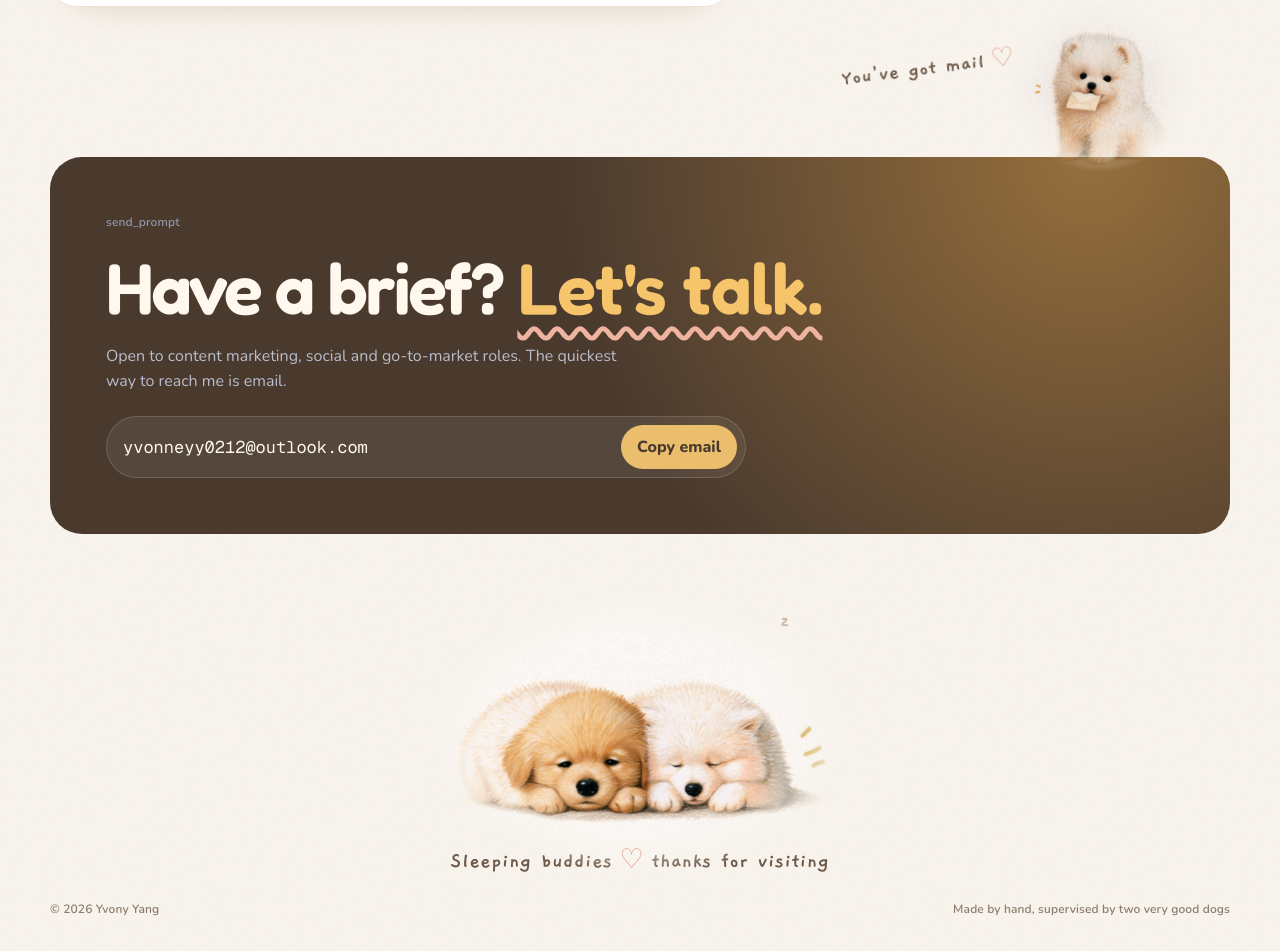
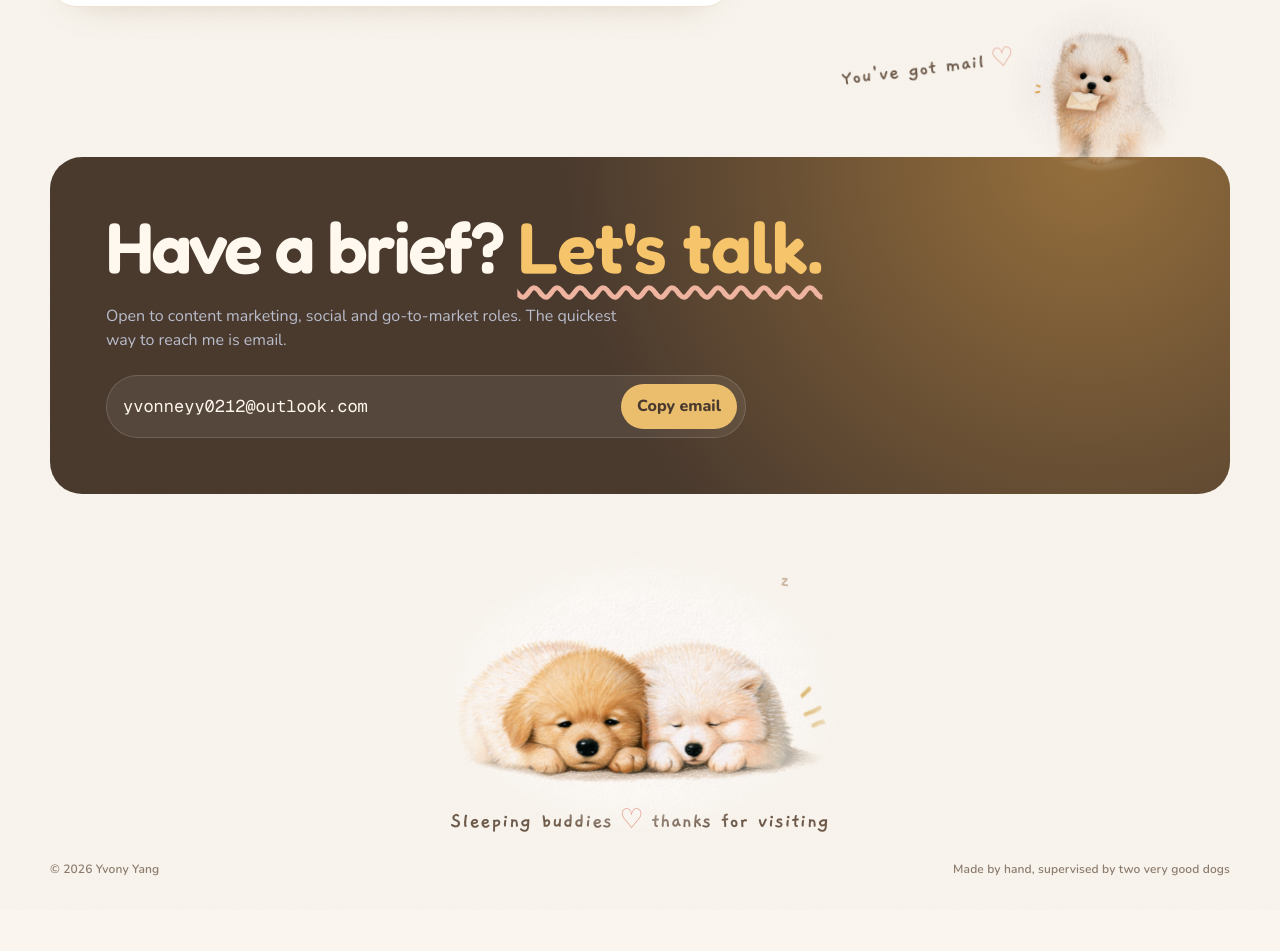
Before and after one commit to Yvony212/Yvony212.github.io, a plain HTML site: page index.html in a window 1280 px wide. Shown: the part 3893-4844 px from the top of the page. After the commit the page ends 4803 px from the top, so only its background shows below. Drawn offline with Linux system fonts and the light colour scheme.

Commit message:
Remove send_prompt label
Co-Authored-By: Claude Opus 5.5 <noreply@anthropic.com>

```diff
--- a/index.html
+++ b/index.html
@@ -821,8 +821,6 @@ h2 { position: relative; }
 
   <section class="contact" id="contact">
     <figure class="side-art letter pup-flip" role="button" tabindex="0" aria-pressed="false" aria-label="Tap the Samoyed" data-say="Please read my letter… hire me?"><span class="flip-stack"><img class="happy" src="media/art/samoyed-letter.jpg" alt="Colored-pencil Samoyed puppy holding an envelope" loading="lazy" width="800" height="800"><img class="sad" src="media/art/samoyed-letter-sad.jpg" alt="" aria-hidden="true" loading="lazy"></span><figcaption class="hand">You've got mail <span class="heart">♡</span></figcaption><span class="say hand" aria-live="polite"></span></figure>
-
-    <span class="label" style="color:#9097A8">send_prompt</span>
     <h2>Have a brief? <span class="it">Let's talk.</span></h2>
     <p>Open to content marketing, social and go-to-market roles. The quickest way to reach me is email.</p>
     <div class="send">
```
